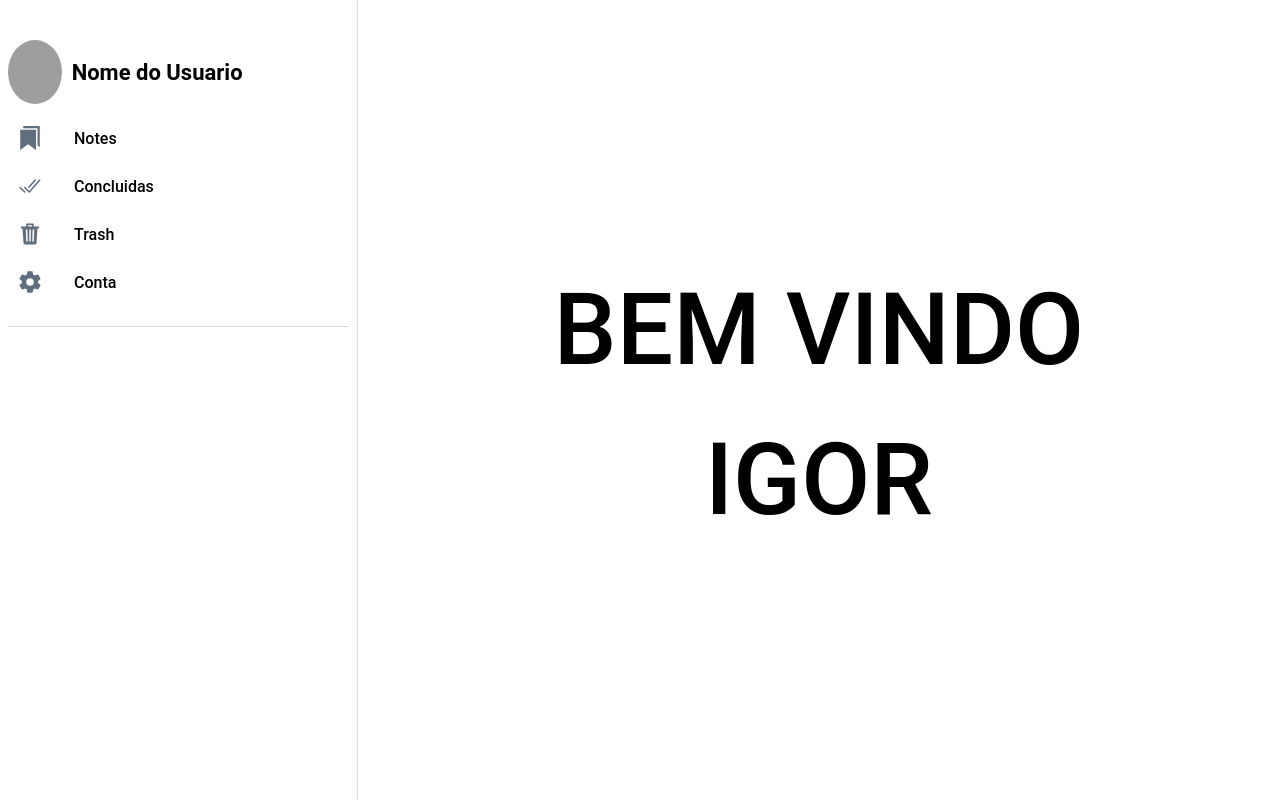
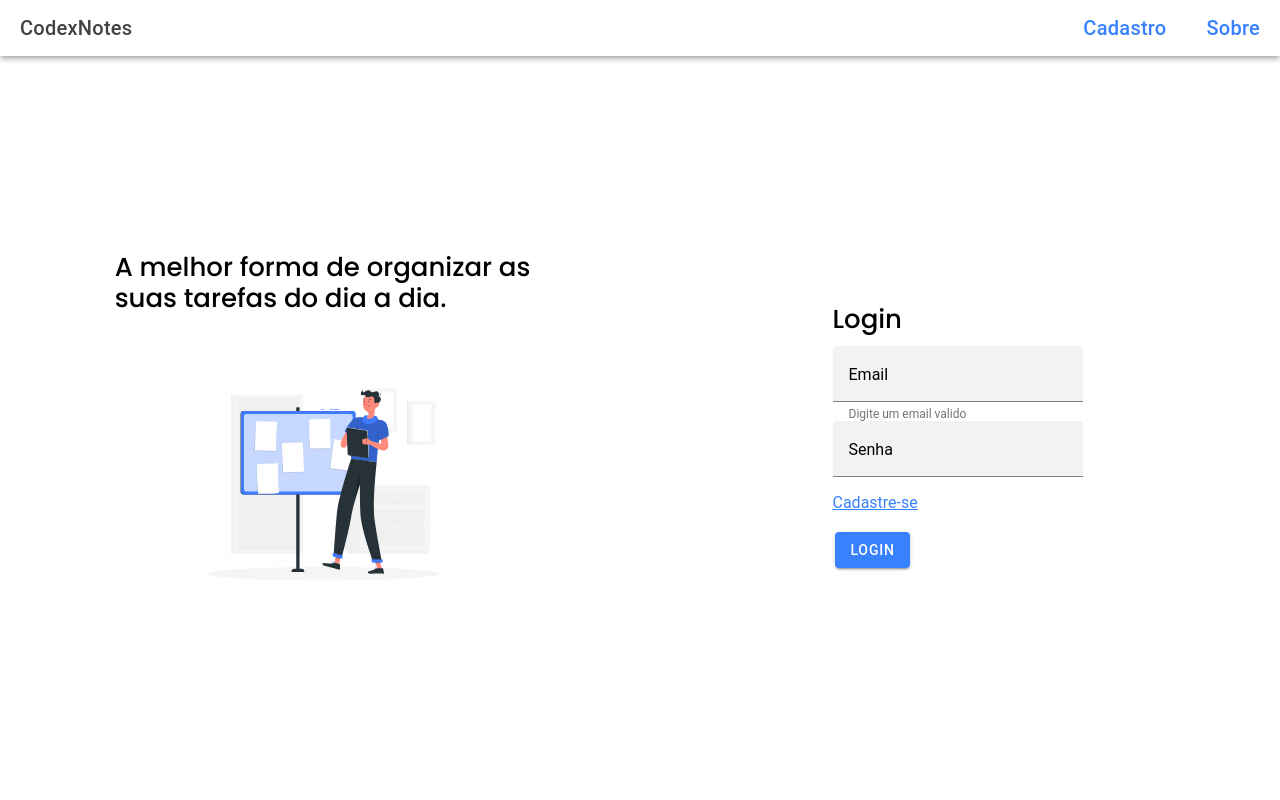
Before and after one commit to igoramf/codexTodo, a React (Vite) app in the folder Front-END/: page / in a window 1280 px wide. Before the commit this address led to /page/Inbox. Built offline with nearby package versions, Linux system fonts and the light colour scheme; grey boxes are pictures that could not be loaded.

Commit message:
Pagina de login feita

```diff
--- a/Front-END/src/App.tsx
+++ b/Front-END/src/App.tsx
@@ -1,47 +1,43 @@
-import { IonApp, IonRouterOutlet, IonSplitPane, setupIonicReact } from '@ionic/react';
-import { IonReactRouter } from '@ionic/react-router';
-import { Redirect, Route } from 'react-router-dom';
-import Menu from './components/Menu';
-import Notes from './pages/Notes';
-import Inbox from './pages/Inbox';
-import Conta from './pages/Conta';
+import {
+  IonApp,
+  IonRouterOutlet,
+  IonSplitPane,
+  setupIonicReact,
+} from "@ionic/react";
+import { IonReactRouter } from "@ionic/react-router";
+import { Redirect, Route } from "react-router-dom";
+import Menu from "./components/Menu";
+import Notes from "./pages/Notes";
+import Inbox from "./pages/Inbox";
+import Conta from "./pages/Conta";
+import SystemRoute from "./routes/SystemRoute";
+
 /* Core CSS required for Ionic components to work properly */
-import '@ionic/react/css/core.css';
+import "@ionic/react/css/core.css";
 
 /* Basic CSS for apps built with Ionic */
-import '@ionic/react/css/normalize.css';
-import '@ionic/react/css/structure.css';
-import '@ionic/react/css/typography.css';
+import "@ionic/react/css/normalize.css";
+import "@ionic/react/css/structure.css";
+import "@ionic/react/css/typography.css";
 
 /* Optional CSS utils that can be commented out */
-import '@ionic/react/css/padding.css';
-import '@ionic/react/css/float-elements.css';
-import '@ionic/react/css/text-alignment.css';
-import '@ionic/react/css/text-transformation.css';
-import '@ionic/react/css/flex-utils.css';
-import '@ionic/react/css/display.css';
+import "@ionic/react/css/padding.css";
+import "@ionic/react/css/float-elements.css";
+import "@ionic/react/css/text-alignment.css";
+import "@ionic/react/css/text-transformation.css";
+import "@ionic/react/css/flex-utils.css";
+import "@ionic/react/css/display.css";
 
 /* Theme variables */
-import './theme/variables.css';
+import "./theme/variables.css";
 
 setupIonicReact();
+
 
 const App: React.FC = () => {
   return (
     <IonApp>
-      <IonReactRouter>
-        <IonSplitPane contentId="main">
-          <Menu />
-          <IonRouterOutlet id="main">
-            <Route path="/" exact={true}>
-              <Redirect to="/page/Inbox"/>
-            </Route>
-            <Route path="/page/notes" component={Notes} exact={true}></Route>
-            <Route path="/page/Inbox" component={Inbox} exact={true}></Route>
-            <Route path="/page/conta" component={Conta} exact={true}></Route>
-          </IonRouterOutlet>
-        </IonSplitPane>
-      </IonReactRouter>
+      <SystemRoute />
     </IonApp>
   );
 };
--- /dev/null
+++ b/Front-END/src/pages/SignIn.module.css
@@ -0,0 +1,48 @@
+@import url('https://fonts.googleapis.com/css2?family=Poppins:wght@500&display=swap');
+
+.header{
+    display: flex;
+    flex-direction: row;
+    align-items: center;
+    justify-content: space-between;
+}
+
+.link{
+    display: flex;
+    flex-direction: row;
+    align-items: center;
+
+}
+
+.main{
+    display: flex;
+    justify-content: center;
+    align-items: center;
+    width: 100%;
+    height: 100%;
+}
+
+.row{
+    align-items: center;
+}
+
+.col{
+    display: flex;
+    justify-content: center;
+    align-items: center;
+    flex-direction: column;
+}
+
+.colLogin{
+    justify-content: flex-start;
+}
+
+.loginArea{
+    width: 40%;
+    display: flex;
+    flex-direction: column;
+}
+
+h1{
+    font-family: 'Poppins', sans-serif;
+}
--- /dev/null
+++ b/Front-END/src/pages/SingIn.tsx
@@ -0,0 +1,116 @@
+import {
+  IonContent,
+  IonHeader,
+  IonPage,
+  IonTitle,
+  IonToolbar,
+  IonMenu,
+  IonGrid,
+  IonRow,
+  IonCol,
+  IonImg,
+  IonInput,
+  IonButton,
+} from "@ionic/react";
+import styles from "./SignIn.module.css";
+import { useState } from "react";
+
+const SignIn = () => {
+  const [isTouched, setIsTouched] = useState(false);
+  const [isValid, setIsValid] = useState<boolean>();
+
+  const validateEmail = (email: string) => {
+    return email.match(
+      /^(?=.{1,254}$)(?=.{1,64}@)[a-zA-Z0-9!#$%&'*+/=?^_`{|}~-]+(?:\.[a-zA-Z0-9!#$%&'*+/=?^_`{|}~-]+)*@[a-zA-Z0-9](?:[a-zA-Z0-9-]{0,61}[a-zA-Z0-9])?(?:\.[a-zA-Z0-9](?:[a-zA-Z0-9-]{0,61}[a-zA-Z0-9])?)*$/
+    );
+  };
+
+  const validate = (ev: Event) => {
+    const value = (ev.target as HTMLInputElement).value;
+
+    setIsValid(undefined);
+
+    if (value === "") return;
+
+    validateEmail(value) !== null ? setIsValid(true) : setIsValid(false);
+  };
+
+  const markTouched = () => {
+    setIsTouched(true);
+  };
+  return (
+    <IonPage>
+      <IonMenu contentId="main-content">
+        <IonHeader>
+          <IonToolbar>
+            <IonTitle>Menu Content</IonTitle>
+          </IonToolbar>
+        </IonHeader>
+        <IonContent className="ion-padding">
+          This is the menu content.
+        </IonContent>
+      </IonMenu>
+      <IonHeader>
+        <IonToolbar>
+          <div className={styles.header}>
+            <div className={styles.logo}>
+              <IonTitle>CodexNotes</IonTitle>
+            </div>
+            <div className={styles.link}>
+              <IonTitle>
+                <a>Cadastro</a>
+              </IonTitle>
+              <IonTitle>
+                <a>Sobre</a>
+              </IonTitle>
+            </div>
+          </div>
+        </IonToolbar>
+      </IonHeader>
+      <IonContent fullscreen={true}>
+        <div className={styles.main}>
+          <IonGrid>
+            <IonRow className={styles.row}>
+              <IonCol className={styles.col}>
+                <h1>A melhor forma de organizar as <br></br>suas tarefas do dia a dia.</h1>
+                <IonImg src="../../public/Notes-rafiki.svg"></IonImg>
+              </IonCol>
+              <IonCol className={`${styles.col} ${styles.colLogin}`}>
+                <div className={styles.loginArea}>
+                  <h1>Login</h1>
+                  <form action="submit">
+                    <IonInput
+                      className={`${isValid && "ion-valid"} ${
+                        isValid === false && "ion-invalid"
+                      } ${isTouched && "ion-touched"}`}
+                      type="email"
+                      fill="solid"
+                      label="Email"
+                      labelPlacement="floating"
+                      helperText="Digite um email valido"
+                      errorText="Email invalido"
+                      onIonInput={(event) => validate(event)}
+                      onIonBlur={() => markTouched()}
+                    ></IonInput>
+                    <div className={styles.passwordInput}>
+                        <IonInput
+                        label="Senha"
+                        labelPlacement="floating"
+                        fill="solid"
+                        type="password"
+                        ></IonInput>
+                    </div>
+                    <p><a href="">Cadastre-se</a></p>
+                    <IonButton type="submit">Login</IonButton>
+                  </form>
+                </div>
+              </IonCol>
+            </IonRow>
+          </IonGrid>
+        </div>
+      </IonContent>
+    </IonPage>
+  );
+};
+
+export default SignIn;
--- /dev/null
+++ b/Front-END/src/routes/SystemRoute.tsx
@@ -0,0 +1,44 @@
+import {
+  IonRouterOutlet,
+  IonSplitPane,
+} from "@ionic/react";
+import { IonReactRouter } from "@ionic/react-router";
+import { Redirect, Route } from "react-router-dom";
+import Menu from "../components/Menu";
+import Notes from "../pages/Notes";
+import Inbox from "../pages/Inbox";
+import Conta from "../pages/Conta";
+import SignIn from "../pages/SingIn";
+
+const Logged = () => {
+  const signed = false;
+  return signed;
+};
+
+const SystemRoute = () => {
+  return (
+    <IonReactRouter>
+      <IonSplitPane contentId="main">
+        {Logged() && <Menu />}
+        <IonRouterOutlet id="main">
+          {Logged() ? (
+            <>
+              <Route path="/" exact={true}>
+                <Redirect to={"/page/Inbox"} />
+              </Route>
+              <Route path="/page/notes" component={Notes} exact={true}></Route>
+              <Route path="/page/conta" component={Conta} exact={true}></Route>
+              <Route path="/page/Inbox" component={Inbox} exact={true}></Route>
+            </>
+          ) : (
+            <>
+              <Route path="*" component={SignIn} exact={true}></Route>
+            </>
+          )}
+        </IonRouterOutlet>
+      </IonSplitPane>
+    </IonReactRouter>
+  );
+};
+
+export default SystemRoute;
--- a/Front-END/src/theme/variables.css
+++ b/Front-END/src/theme/variables.css
@@ -1,10 +1,14 @@
 /* Ionic Variables and Theming. For more info, please see:
 http://ionicframework.com/docs/theming/ */
+
+@import url('https://fonts.googleapis.com/css2?family=Poppins:wght@500&display=swap');
+
+
 
 /** Ionic CSS Variables **/
 :root {
   /** primary **/
-  --ion-color-primary: #3880ff;
+  --ion-color-primary: #3881ff;
   --ion-color-primary-rgb: 56, 128, 255;
   --ion-color-primary-contrast: #ffffff;
   --ion-color-primary-contrast-rgb: 255, 255, 255;
```
Also changed, not shown: Front-END/public/Notes-rafiki.svg (added).
